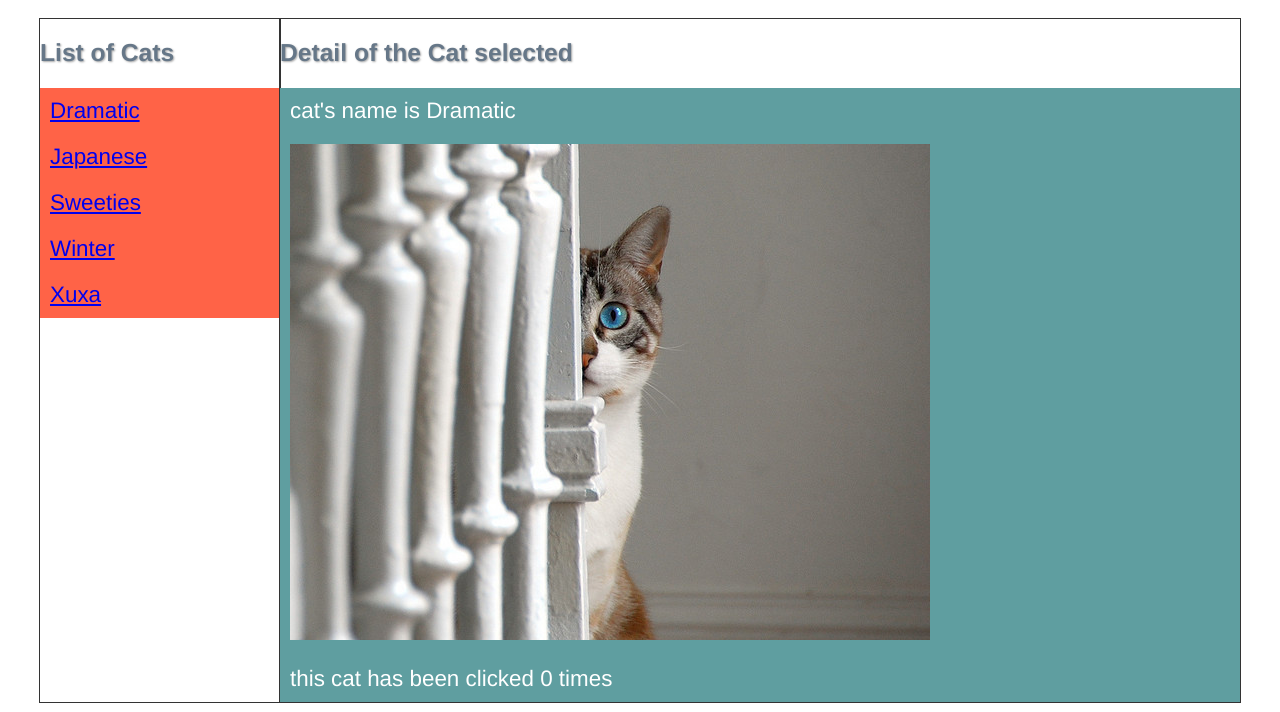
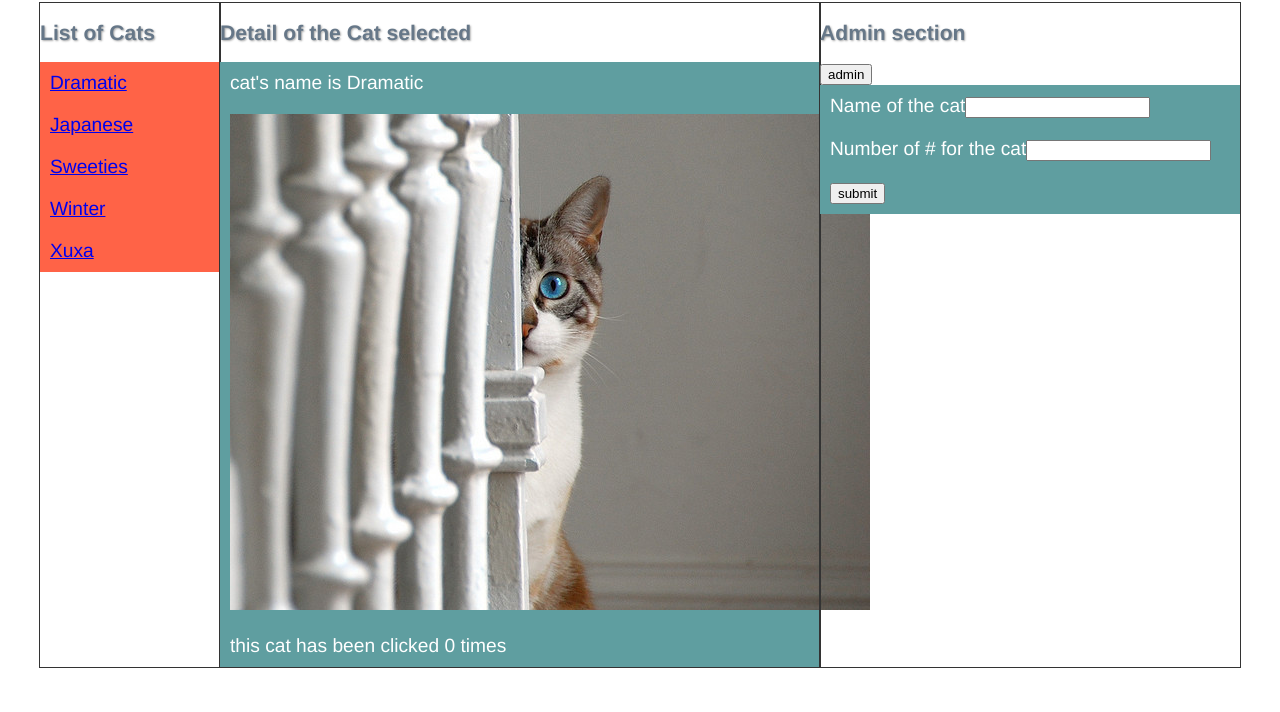
Before and after one commit to defactojml/javascript-pattern, a plain HTML site: page catClickerV4/index.html in a window 1280 px wide. Shown: the part 92-804 px from the top of the page. Drawn offline with Linux system fonts and the light colour scheme.

Commit message:
WIP - Admin section (with init)

```diff
--- a/catClickerV4/css/style.css
+++ b/catClickerV4/css/style.css
@@ -1,7 +1,7 @@
 
 
 body {margin:0; padding:10px 40px; background:#fff;
-    font-size: 1.4em;
+    font-size: 1.2em;
     font-family: helvetica, arial, serif;}
 h1 {color: #345; text-shadow: 1px 1px 2px #aaa; font-size:1.8em}
 h2 {color: #678; text-shadow: 1px 1px 2px #aaa; font-size:1.1em}
@@ -11,14 +11,21 @@ h2 {color: #678; text-shadow: 1px 1px 2px #aaa; font-size:1.1em}
 }
 
 .master {
-    width: 20%;
+    width: 15%;
     outline: 1px solid #333;
 }
 
 .detail {
-    width: 80%;
+    width: 50%;
     outline: 1px solid #333;
 }
+
+
+.admin {
+    width: 35%;
+    outline: 1px solid #333;
+}
+
 div ul {
     margin: 0; padding: 0;
 }
@@ -36,3 +43,10 @@ div ul {
     list-style: none;
     background: cadetblue;
 }
+
+#admin ul li {
+    color: #fff;
+    padding: 10px;
+    list-style: none;
+    background: cadetblue;
+}
--- a/catClickerV4/script/script.js
+++ b/catClickerV4/script/script.js
@@ -46,6 +46,7 @@ var octopus = {
     if (model.getAllCats()){
       listView.init();
       detailView.init();
+      adminView.init();
     } else {
       errorView.init()
     }
@@ -175,6 +176,73 @@ var errorView = {
   }
 };
 
+
+var adminView = {
+  init: function () {
+    this.containerElement = utils.retrieveContainerElement();
+    this.adminElements = createAdminElements();
+    utils.addElementsToContainer(this.containerElement,this.adminElements);
+    adminView.render(this.adminElements);
+
+    function createAdminElements(){
+      var mainElement = document.createElement('div');
+      mainElement.setAttribute("id", "admin");
+      mainElement.setAttribute("class", "admin");
+
+      var subTitleElement = document.createElement("h2");
+      subTitleElement.innerHTML = 'Admin section';
+      mainElement.appendChild(subTitleElement);
+
+      var subSectionElement1 = document.createElement("div");
+      subSectionElement1.setAttribute("id", "header");
+      subSectionElement1.setAttribute("class", "header");
+      mainElement.appendChild(subSectionElement1);
+
+      var buttonElement = document.createElement("input");
+      buttonElement.type = "button";
+      buttonElement.value = "admin";
+      subSectionElement1.appendChild(buttonElement);
+
+      var subSectionElement2 = document.createElement("div");
+      subSectionElement2.setAttribute("id", "adminDetail");
+      subSectionElement2.setAttribute("class", "adminDetail");
+      mainElement.appendChild(subSectionElement2);
+
+
+      var detailContainerElement = document.createElement("ul");
+      subSectionElement2.appendChild(detailContainerElement);
+
+      var nameElementDetail = document.createElement("li");
+      var nameLabelValue = document.createElement("span");
+      nameLabelValue.innerHTML = " Name of the cat";
+      var nameInputValue = document.createElement("input");
+      nameElementDetail.appendChild(nameLabelValue);
+      nameElementDetail.appendChild(nameInputValue);
+      detailContainerElement.appendChild(nameElementDetail);
+
+      var counterElementDetail = document.createElement("li");
+      var counterLabelValue = document.createElement("span");
+      counterLabelValue.innerHTML = " Number of # for the cat";
+      var counterInputValue = document.createElement("input");
+      counterElementDetail.appendChild(counterLabelValue);
+      counterElementDetail.appendChild(counterInputValue);
+      detailContainerElement.appendChild(counterElementDetail);
+
+      var submitElementDetail = document.createElement("li");
+      var buttonSubmitElement = document.createElement("input");
+      buttonSubmitElement.type = "button";
+      buttonSubmitElement.value = "submit";
+      submitElementDetail.appendChild(buttonSubmitElement);
+      detailContainerElement.appendChild(submitElementDetail);
+
+      return mainElement;
+    }
+  },
+  render: function(adminElements) {
+  }
+
+};
+
 var utils = {
   addElementsToContainer: function(containerElement, element){
     containerElement.appendChild(element);
```
Also changed, not shown: catClickerV4/index.html (+0 -1 lines).
